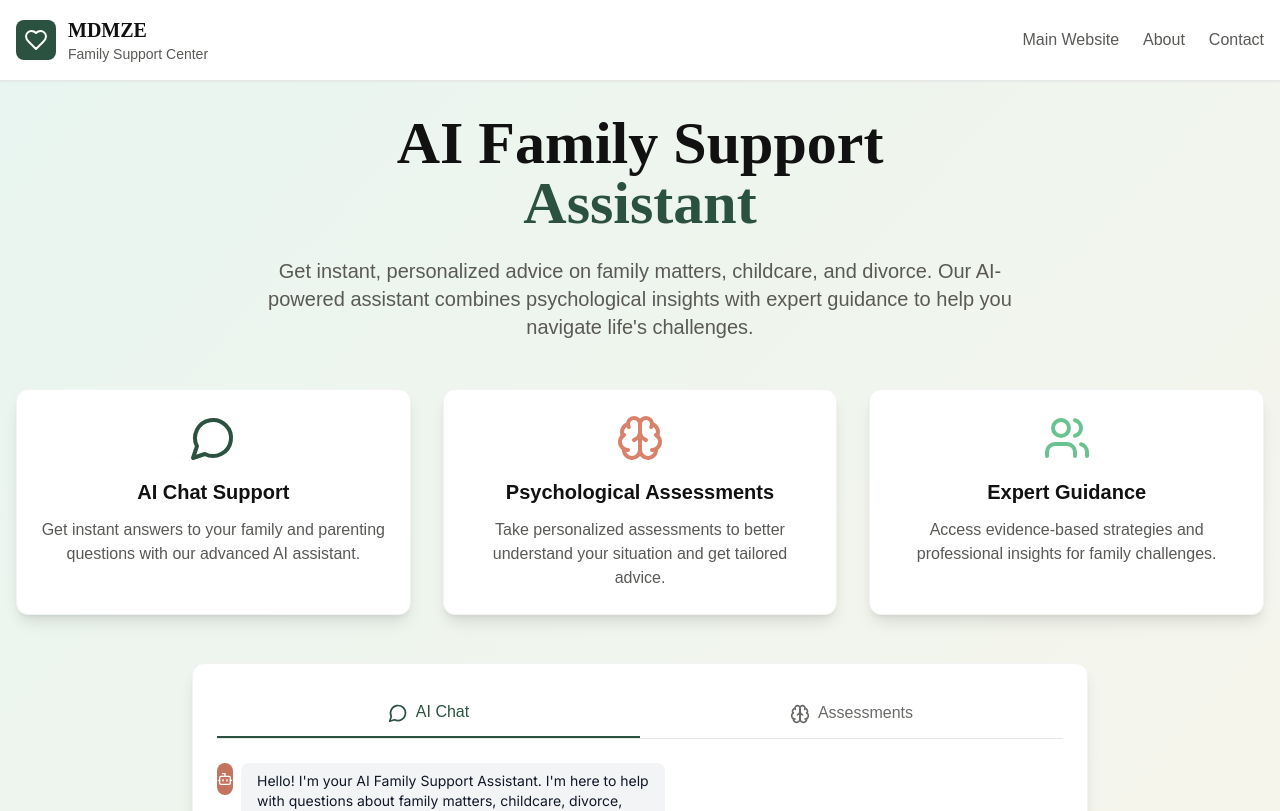
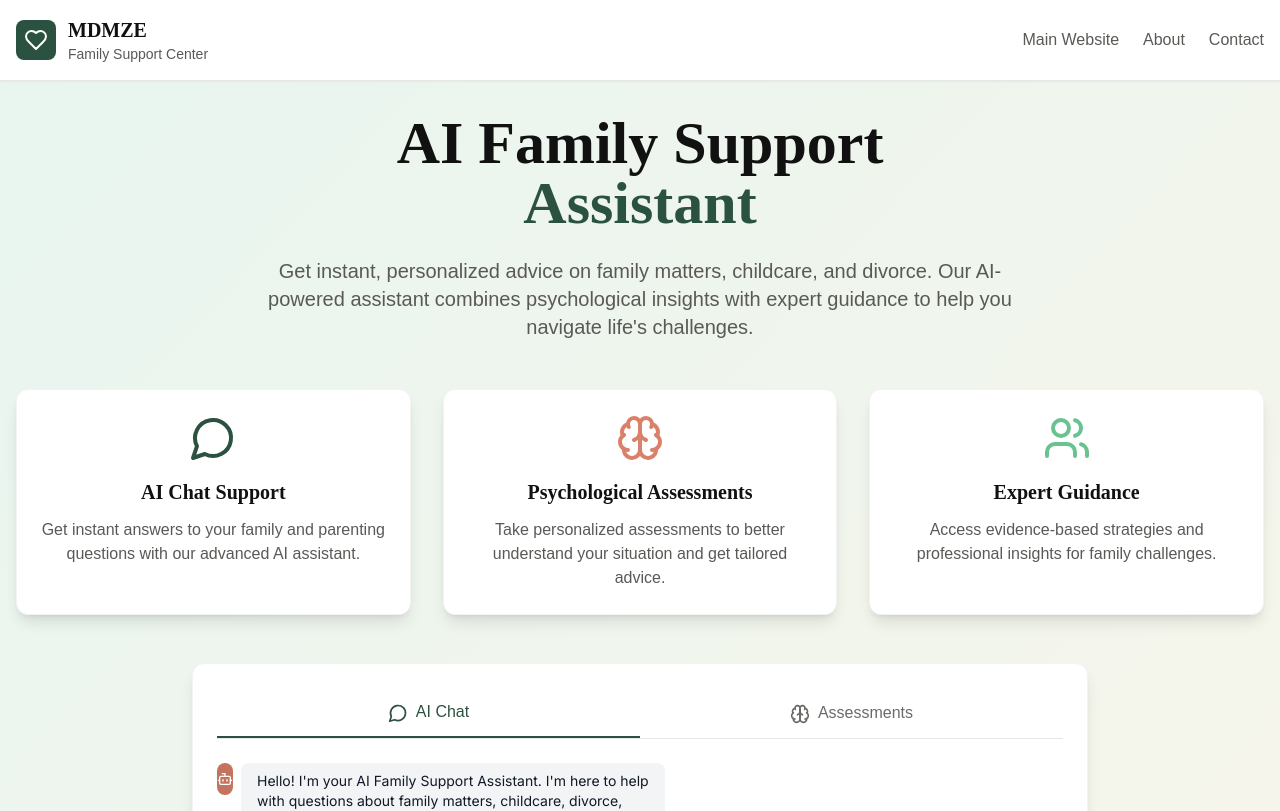
Before and after one commit to Salperton/mdmze-ai-assistant, a Next.js app: page / in a window 1280 px wide. Shown: the top 811 px of the page. Built offline with nearby package versions, Linux system fonts and the light colour scheme.

Commit message:
Fix fonts: Gloock for headers, Figtree for paragraphs

```diff
--- a/src/app/globals.css
+++ b/src/app/globals.css
@@ -21,7 +21,7 @@ body {
 
 @layer base {
   html {
-    font-family: 'DM Sans', system-ui, sans-serif;
+    font-family: 'Figtree', system-ui, sans-serif;
   }
 }
 
@@ -39,6 +39,6 @@ body {
   }
 
   .input-field {
-    @apply w-full px-4 py-3 border border-neutral-300 rounded-lg focus:ring-2 focus:ring-primary-500 focus:border-transparent transition-all duration-200 font-body;
+    @apply w-full px-4 py-3 border border-neutral-300 rounded-lg focus:ring-2 focus:ring-primary-500 focus:border-transparent transition-all duration-200 font-sans;
   }
 }
--- a/src/app/page.tsx
+++ b/src/app/page.tsx
@@ -20,7 +20,7 @@ export default function Home() {
             AI Family Support
             <span className="text-primary-500 block">Assistant</span>
           </h1>
-          <p className="text-xl font-body text-neutral-600 max-w-3xl mx-auto mb-8">
+          <p className="text-xl font-sans text-neutral-600 max-w-3xl mx-auto mb-8">
             Get instant, personalized advice on family matters, childcare, and divorce.
             Our AI-powered assistant combines psychological insights with expert guidance
             to help you navigate life's challenges.
@@ -31,24 +31,24 @@ export default function Home() {
         <div className="grid md:grid-cols-3 gap-8 mb-12">
           <div className="card text-center">
             <MessageCircle className="w-12 h-12 text-primary-500 mx-auto mb-4" />
-            <h3 className="text-xl font-sans font-semibold mb-3 text-neutral-900">AI Chat Support</h3>
-            <p className="text-neutral-600 font-body">
+            <h3 className="text-xl font-display font-semibold mb-3 text-neutral-900">AI Chat Support</h3>
+            <p className="text-neutral-600 font-sans">
               Get instant answers to your family and parenting questions with our advanced AI assistant.
             </p>
           </div>
 
           <div className="card text-center">
             <Brain className="w-12 h-12 text-secondary-500 mx-auto mb-4" />
-            <h3 className="text-xl font-sans font-semibold mb-3 text-neutral-900">Psychological Assessments</h3>
-            <p className="text-neutral-600 font-body">
+            <h3 className="text-xl font-display font-semibold mb-3 text-neutral-900">Psychological Assessments</h3>
+            <p className="text-neutral-600 font-sans">
               Take personalized assessments to better understand your situation and get tailored advice.
             </p>
           </div>
 
           <div className="card text-center">
             <Users className="w-12 h-12 text-accent-500 mx-auto mb-4" />
-            <h3 className="text-xl font-sans font-semibold mb-3 text-neutral-900">Expert Guidance</h3>
-            <p className="text-neutral-600 font-body">
+            <h3 className="text-xl font-display font-semibold mb-3 text-neutral-900">Expert Guidance</h3>
+            <p className="text-neutral-600 font-sans">
               Access evidence-based strategies and professional insights for family challenges.
             </p>
           </div>
@@ -93,7 +93,7 @@ export default function Home() {
         </div>
 
         {/* Footer */}
-        <footer className="text-center py-8 mt-12 text-neutral-600 font-body">
+        <footer className="text-center py-8 mt-12 text-neutral-600 font-sans">
           <p>Powered by MDMZE Family Support Center</p>
           <p className="text-sm mt-2">
             This AI assistant provides general guidance and should not replace professional counseling.
--- a/src/components/Header.tsx
+++ b/src/components/Header.tsx
@@ -11,7 +11,7 @@ export default function Header() {
             </div>
             <div>
               <h1 className="text-xl font-display font-bold text-neutral-900">MDMZE</h1>
-              <p className="text-sm font-body text-neutral-600">Family Support Center</p>
+              <p className="text-sm font-sans text-neutral-600">Family Support Center</p>
             </div>
           </div>
 
--- a/tailwind.config.js
+++ b/tailwind.config.js
@@ -58,9 +58,9 @@ module.exports = {
         }
       },
       fontFamily: {
-        sans: ['DM Sans', 'sans-serif'],
-        display: ['Gloock', 'Times New Roman', 'serif'],
-        body: ['Figtree', 'sans-serif'],
+        sans: ['Figtree', 'sans-serif'],        // For paragraphs and body text
+        display: ['Gloock', 'Times New Roman', 'serif'],  // For headers
+        body: ['Figtree', 'sans-serif'],        // For paragraphs
         mono: ['Ubuntu', 'monospace'],
       },
     },
```
